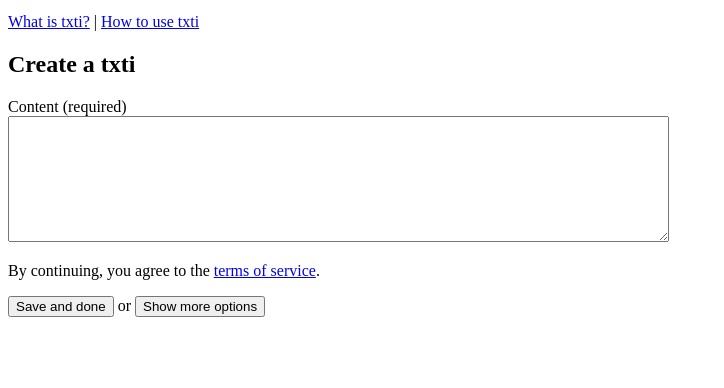
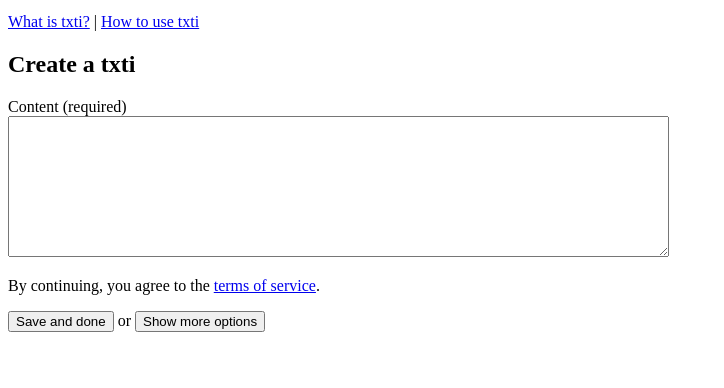
Before and after one commit to roshadrrr/Task-1, a plain HTML site: page index.html in a window 1280 px wide. Shown: the part 101-489 px from the top of the page, without its empty margins (0-724 px from the left). Drawn offline with Linux system fonts and the light colour scheme.

Commit message:
Create txti webpage

```diff
--- a/index.html
+++ b/index.html
@@ -17,7 +17,7 @@
         <h2>Create a txti</h2>
 
         <label for="content">Content (required)</label><br>
-        <textarea id="content" rows="8" cols="80"></textarea><br>
+        <textarea id="content" rows="9" cols="80"></textarea><br>
 
         <p>By continuing, you agree to the <a href="TermsOfService.html">terms of service</a>.</p>
 
```
